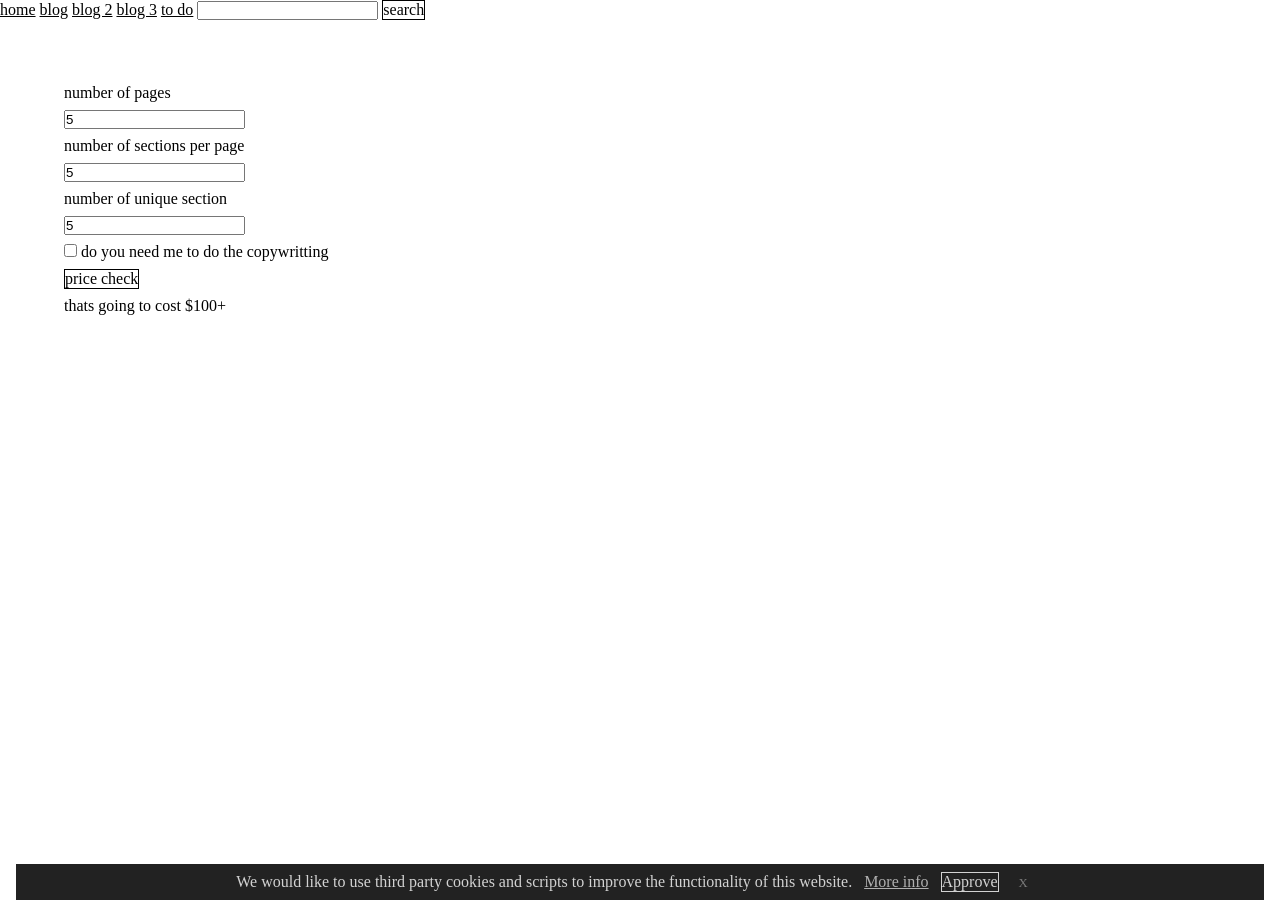
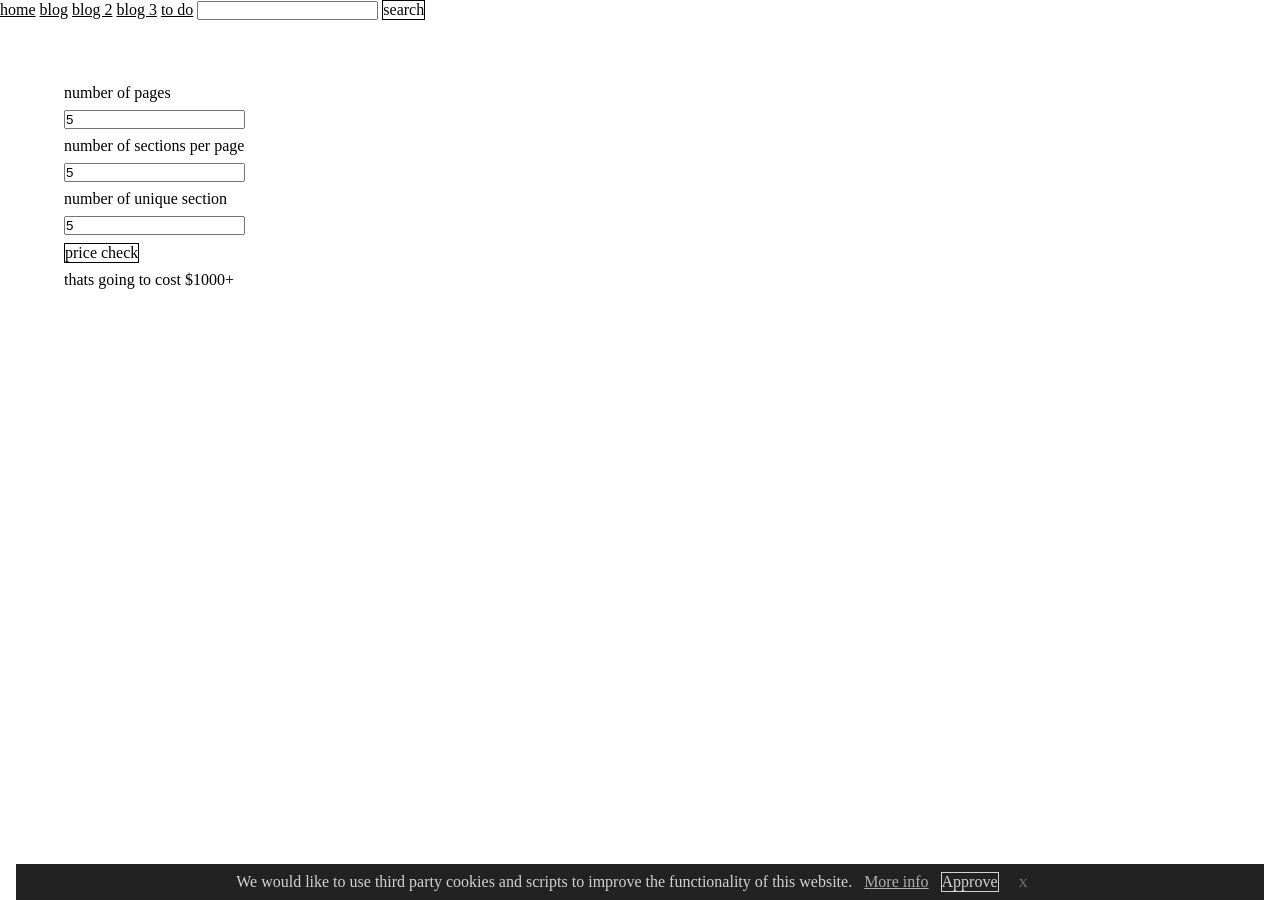
Before and after one commit to TheInstituteOfCode/test-ground, a Jekyll site: the page built from _js/siteCostCalculator.html, in a window 1280 px wide. Built offline with Jekyll 4.4.1, drawn with Linux system fonts in a browser that asks for light colours.

Commit message:
Update siteCostCalculator.html

```diff
--- a/_js/siteCostCalculator.html
+++ b/_js/siteCostCalculator.html
@@ -132,6 +132,7 @@
 </script>
 
 
+{% endcomment %}
 
 <!-- third layer complexity -->
 
@@ -140,12 +141,12 @@
   <input type="number" min='1' value="5" name="pageCount" id="pageCount">
   <label for="sectionCount">number of sections per page</label>
   <input type="number" min='1' value="5" name="sectionCount" id="sectionCount">
-  <!-- 1) up untill now we just assumed that the building of the blocks and the putting them togeather was all part of the same thing but lets be honest, putting the sections in to place takes way less time and effort then building out the unique section so lets break that up in to building the sections and putting them in to there places. to do this lets make a new input and label for unique secions -->
+  <!-- 1) up until now we just assumed that the building of the blocks and the putting them togeather was all part of the same thing but lets be honest, putting the sections in to place takes way less time and effort then building out the unique section so lets break that up in to building the sections and putting them in to there places. to do this lets make a new input and label for unique secions -->
   <label for="uniqueSecCount">number of unique section</label>
   <input type="number" min='1' value="5" name="uniqueSecCount" id="uniqueSecCount">
 
   <span class="updatePrice button"> price check</span>
-  <p class="">thats going to cost $<span class="priceSpan">100</span>+</p>
+  <p class="">thats going to cost $<span class="priceSpan">1000</span>+</p>
 </form>
 
 <style>
@@ -166,56 +167,55 @@
 
 <script>
 
-  // const siteCaulator = document.querySelector('#siteCaulator')
-  // const pageCountInput = siteCaulator.querySelector('#pageCount')
-  // const sectionCountInput = siteCaulator.querySelector('#sectionCount')
-  // // 2) new input means new js variable
-  // const uniqueSecInput = siteCaulator.querySelector('#uniqueSecCount')
-  // const priceButtonUpdater = siteCaulator.querySelector('.updatePrice')
-  // const priceSpan = siteCaulator.querySelector('.priceSpan')
+  const siteCaulator = document.querySelector('#siteCaulator')
+  const pageCountInput = siteCaulator.querySelector('#pageCount')
+  const sectionCountInput = siteCaulator.querySelector('#sectionCount')
+  // 2) new input means new js variable
+  const uniqueSecInput = siteCaulator.querySelector('#uniqueSecCount')
+  const priceButtonUpdater = siteCaulator.querySelector('.updatePrice')
+  const priceSpan = siteCaulator.querySelector('.priceSpan')
 
-  // function updatePrice(){
+  function updatePrice(){
 
-  //   // 3) now lets build the logic. for each of our unique sections lets say it cost 50 and lets add that to a new variable
+    // 3) now lets build the logic. for each of our unique sections lets say it cost 50 and lets add that to a new variable
 
-  //   // build cost of sections
-  //   let uniqueSecs = uniqueSecInput.value
-  //   let buildPrice = uniqueSecs * 50
-  //   // 4) loged of course
-  //   console.log('building the blocks will cost ' + buildPrice )
+    // build cost of sections
+    let uniqueSecs = uniqueSecInput.value
+    let buildPrice = uniqueSecs * 50
+    // 4) loged of course
+    console.log('building the blocks will cost ' + buildPrice )
 
 
-  //   // assembling block cost
-  //   let pages = pageCountInput.value
-  //   console.log("they want " + pages + ' pages in the site')
-  //   let secPerPage = sectionCountInput.value
-  //   console.log("they want " + secPerPage + ' sections per page')
+    // assembling block cost
+    let pages = pageCountInput.value
+    console.log("they want " + pages + ' pages in the site')
+    let secPerPage = sectionCountInput.value
+    console.log("they want " + secPerPage + ' sections per page')
 
-  //   // 5) just like the build price lets pull the assembly price out and log it.
-  //   let assemblyPrice = pages * secPerPage * 30
-  //   console.log('assembling the blocks will cost' + assemblyPrice )
+    // 5) just like the build price lets pull the assembly price out and log it.
+    let assemblyPrice = pages * secPerPage * 30
+    console.log('assembling the blocks will cost' + assemblyPrice )
 
 
-  //   // 6) and finally we are going to update our price output to be a combo of build and assembly prices
-  //   console.log(`total cost is ${assemblyPrice + buildPrice}`)
-  //   // price output
-  //   if (assemblyPrice + buildPrice > 1000 ){
-  //     priceSpan.innerHTML = assemblyPrice + buildPrice
-  //   } else {
-  //     priceSpan.innerHTML = 1000
-  //   }
+    // 6) and finally we are going to update our price output to be a combo of build and assembly prices
+    console.log(`total cost is ${assemblyPrice + buildPrice}`)
+    // price output
+    if (assemblyPrice + buildPrice > 1000 ){
+      priceSpan.innerHTML = assemblyPrice + buildPrice
+    } else {
+      priceSpan.innerHTML = 1000
+    }
 
-  // }
+  }
 
-  // priceButtonUpdater.addEventListener('click', updatePrice)
+  priceButtonUpdater.addEventListener('click', updatePrice)
 
 </script>
 
-{% endcomment %}
 
 <!-- forth layer complexity -->
 
-<form action="" id="siteCaulator" class="padded">
+<!-- <form action="" id="siteCaulator" class="padded">
   <label for="pageCount">number of pages</label>
   <input type="number" min='1' value="5" name="pageCount" id="pageCount">
   <label for="sectionCount">number of sections per page</label>
@@ -297,4 +297,4 @@
 
   priceButtonUpdater.addEventListener('click', updatePrice)
 
-</script>
+</script> -->
```
